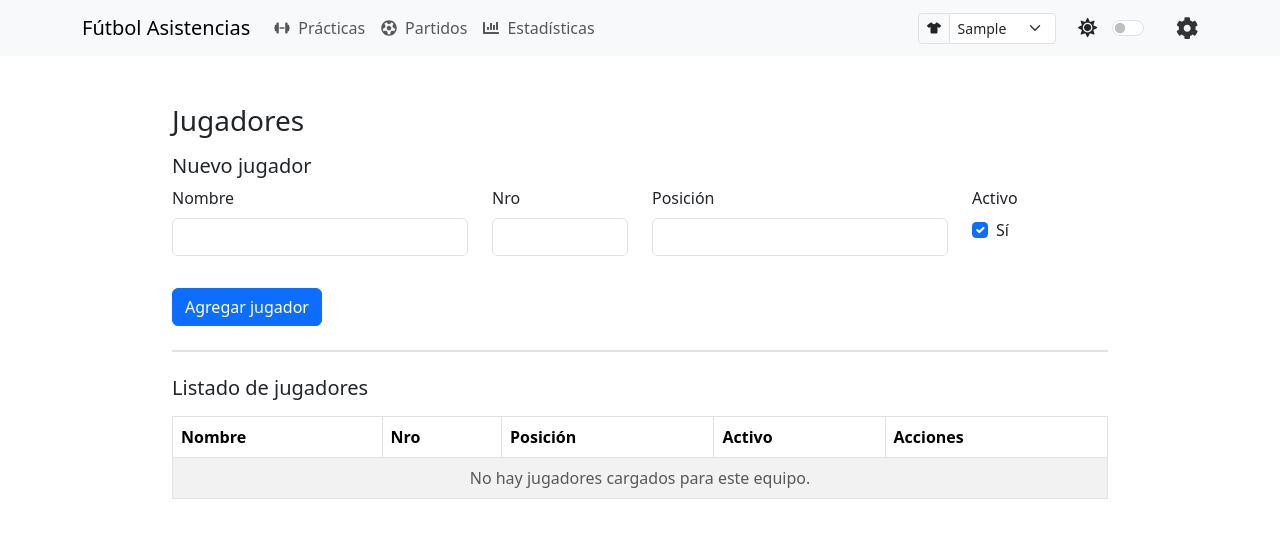
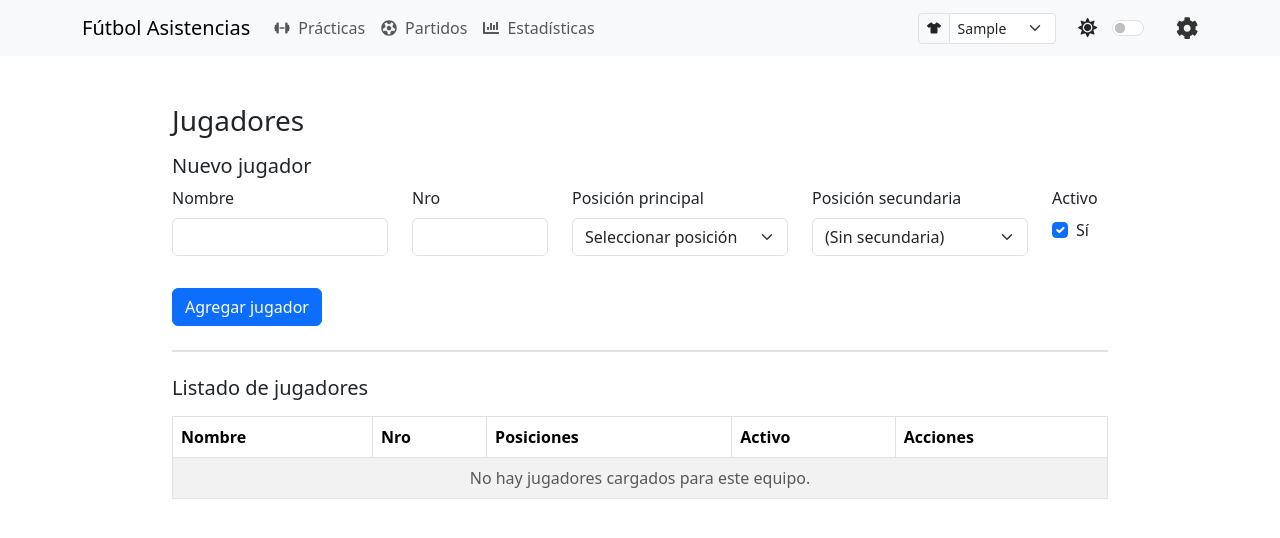
Before and after one commit to leoalmada-dev/app-asistencias, a React (Vite) app: page / in a window 1280 px wide. Both pictures are taken after typing "Sample" into the empty fields and a click on the button "Crear". Shown: the top 538 px of the page. Built offline with nearby package versions, Linux system fonts and the light colour scheme.

Commit message:
version beta pronta con posiciones

```diff
--- a/src/components/JugadorForm.jsx
+++ b/src/components/JugadorForm.jsx
@@ -1,5 +1,15 @@
 import { useEffect, useState } from "react";
 import { Form, Button, Row, Col } from "react-bootstrap";
+import { CATEGORIAS_POSICION } from "../data/posiciones"; // Ya lo tienes
+
+// Auxiliar para mapear value => label
+const getPosLabel = (value) => {
+    for (const cat of CATEGORIAS_POSICION) {
+        const found = cat.posiciones.find(p => p.value === value);
+        if (found) return found.label;
+    }
+    return "";
+};
 
 export default function JugadorForm({
     onSave,
@@ -11,6 +21,7 @@ export default function JugadorForm({
         nombre: "",
         numero: "",
         posicion: "",
+        posicionSecundaria: "",
         activo: true
     });
 
@@ -21,6 +32,7 @@ export default function JugadorForm({
                 nombre: initialData.nombre || "",
                 numero: initialData.numero || "",
                 posicion: initialData.posicion || "",
+                posicionSecundaria: initialData.posicionSecundaria || "",
                 activo: initialData.activo ?? true
             });
         } else if (!modoEdicion) {
@@ -28,6 +40,7 @@ export default function JugadorForm({
                 nombre: "",
                 numero: "",
                 posicion: "",
+                posicionSecundaria: "",
                 activo: true
             });
         }
@@ -43,21 +56,32 @@ export default function JugadorForm({
 
     const handleSubmit = (e) => {
         e.preventDefault();
+        // No permitir posiciones iguales
+        if (form.posicion && form.posicionSecundaria && form.posicion === form.posicionSecundaria) {
+            alert("La posición secundaria no puede ser igual a la principal.");
+            return;
+        }
         onSave(form);
         if (!modoEdicion) {
             setForm({
                 nombre: "",
                 numero: "",
                 posicion: "",
+                posicionSecundaria: "",
                 activo: true
             });
         }
     };
 
+    // Opciones para secundaria: no mostrar la seleccionada como principal
+    const opcionesSecundaria = CATEGORIAS_POSICION.flatMap(cat =>
+        cat.posiciones.filter(p => p.value !== form.posicion)
+    );
+
     return (
         <Form onSubmit={handleSubmit}>
             <Row>
-                <Col md={4}>
+                <Col md={3}>
                     <Form.Group className="mb-3">
                         <Form.Label>Nombre</Form.Label>
                         <Form.Control
@@ -81,18 +105,52 @@ export default function JugadorForm({
                         />
                     </Form.Group>
                 </Col>
-                <Col md={4}>
+                <Col md={3}>
                     <Form.Group className="mb-3">
-                        <Form.Label>Posición</Form.Label>
-                        <Form.Control
+                        <Form.Label>Posición principal</Form.Label>
+                        <Form.Select
                             name="posicion"
                             value={form.posicion}
                             onChange={handleChange}
                             required
-                        />
+                        >
+                            <option value="">Seleccionar posición</option>
+                            {CATEGORIAS_POSICION.map(cat => (
+                                <optgroup key={cat.categoria} label={cat.categoria}>
+                                    {cat.posiciones.map(pos => (
+                                        <option key={pos.value} value={pos.value}>
+                                            {pos.label}
+                                        </option>
+                                    ))}
+                                </optgroup>
+                            ))}
+                        </Form.Select>
                     </Form.Group>
                 </Col>
-                <Col md={2}>
+                <Col md={3}>
+                    <Form.Group className="mb-3">
+                        <Form.Label>Posición secundaria</Form.Label>
+                        <Form.Select
+                            name="posicionSecundaria"
+                            value={form.posicionSecundaria}
+                            onChange={handleChange}
+                        >
+                            <option value="">(Sin secundaria)</option>
+                            {CATEGORIAS_POSICION.map(cat => (
+                                <optgroup key={cat.categoria} label={cat.categoria}>
+                                    {cat.posiciones
+                                        .filter(pos => pos.value !== form.posicion)
+                                        .map(pos => (
+                                            <option key={pos.value} value={pos.value}>
+                                                {pos.label}
+                                            </option>
+                                        ))}
+                                </optgroup>
+                            ))}
+                        </Form.Select>
+                    </Form.Group>
+                </Col>
+                <Col md={1}>
                     <Form.Group className="mb-3">
                         <Form.Label>Activo</Form.Label>
                         <Form.Check
--- /dev/null
+++ b/src/data/posiciones.js
@@ -0,0 +1,40 @@
+// Puedes adaptar colores/nombres según tu gusto o los de tu club
+export const CATEGORIAS_POSICION = [
+  {
+    categoria: "Portero",
+    color: "purple",
+    posiciones: [
+      { value: "PT", label: "Portero", color: "secondary" } // o "purple" si agregás tu color personalizado
+    ]
+  },
+  {
+    categoria: "Defensas",
+    color: "primary",
+    posiciones: [
+      { value: "DC", label: "Defensa central", color: "primary" },
+      { value: "LD", label: "Lateral derecho", color: "primary" },
+      { value: "LI", label: "Lateral izquierdo", color: "primary" }
+    ]
+  },
+  {
+    categoria: "Centrocampistas",
+    color: "success",
+    posiciones: [
+      { value: "MP", label: "MediaPunta", color: "success" },
+      { value: "MC", label: "MedioCentro", color: "success" },
+      { value: "ID", label: "Interior Derecho", color: "success" },
+      { value: "II", label: "Interior Izquierdo", color: "success" },
+      { value: "MCD", label: "MedioCampo Defensivo", color: "success" }
+    ]
+  },
+  {
+    categoria: "Delanteros",
+    color: "danger",
+    posiciones: [
+      { value: "SP", label: "Segundo Punta", color: "danger" },
+      { value: "DC2", label: "Delantero Centro", color: "danger" },
+      { value: "ED", label: "Extremo Derecho", color: "danger" },
+      { value: "EI", label: "Extremo Izquierdo", color: "danger" }
+    ]
+  }
+];
--- a/src/pages/Jugadores.jsx
+++ b/src/pages/Jugadores.jsx
@@ -6,9 +6,10 @@ import {
     eliminarJugador,
 } from "../hooks/useDB";
 import JugadorForm from "../components/JugadorForm";
-import { Button, Table, Alert } from "react-bootstrap";
+import { Button, Table, Alert, Badge } from "react-bootstrap";
 import { FaEdit, FaTrash } from "react-icons/fa";
 import { useEquipo } from "../context/EquipoContext";
+import { getPosData } from "../utils/posiciones";
 
 export default function Jugadores() {
     const [jugadores, setJugadores] = useState([]);
@@ -50,6 +51,30 @@ export default function Jugadores() {
         }
     };
 
+    // Mostrar las posiciones como badge de color
+    const renderPosiciones = (principal, secundaria) => (
+        <span>
+            {principal && getPosData(principal) && (
+                <Badge
+                    bg={getPosData(principal).color}
+                    className="me-1"
+                    title={getPosData(principal).label}
+                >
+                    {getPosData(principal).value}
+                </Badge>
+            )}
+            {secundaria && getPosData(secundaria) && (
+                <Badge
+                    bg={getPosData(secundaria).color}
+                    className="ms-1"
+                    title={getPosData(secundaria).label}
+                >
+                    {getPosData(secundaria).value}
+                </Badge>
+            )}
+        </span>
+    );
+
     return (
         <div className="container mt-4">
             <h3 className="mb-3">Jugadores</h3>
@@ -74,7 +99,7 @@ export default function Jugadores() {
                         <tr>
                             <th>Nombre</th>
                             <th>Nro</th>
-                            <th>Posición</th>
+                            <th>Posiciones</th>
                             <th>Activo</th>
                             <th>Acciones</th>
                         </tr>
@@ -91,7 +116,7 @@ export default function Jugadores() {
                                 <tr key={j.id}>
                                     <td>{j.nombre}</td>
                                     <td>{j.numero}</td>
-                                    <td>{j.posicion}</td>
+                                    <td>{renderPosiciones(j.posicion, j.posicionSecundaria)}</td>
                                     <td>{j.activo ? "✔️" : "❌"}</td>
                                     <td>
                                         <Button
--- /dev/null
+++ b/src/utils/posiciones.js
@@ -0,0 +1,9 @@
+import { CATEGORIAS_POSICION } from "../data/posiciones";
+
+export function getPosData(value) {
+  for (const cat of CATEGORIAS_POSICION) {
+    const pos = cat.posiciones.find(p => p.value === value);
+    if (pos) return pos;
+  }
+  return null;
+}
```
Also changed, not shown: camino de desarrollo.txt, 1 other file (tests, documents, lock files or other folders).
